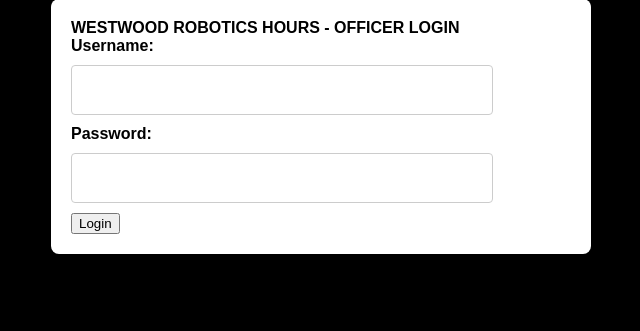
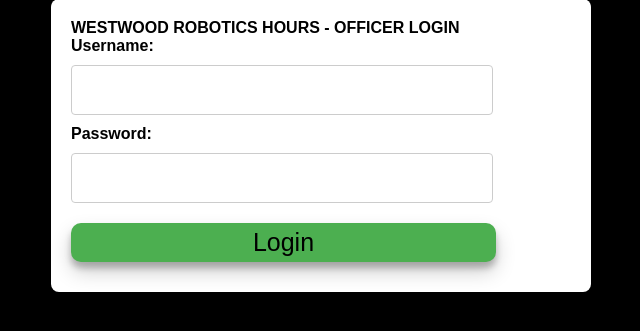
Before and after one commit to SkywardSyntax/HourLogger, a Flask app: page / in a window 1280 px wide. Shown: the part 251-582 px from the top of the page, without its empty margins (319-959 px from the left). Run offline with Flask 3, Linux system fonts and the light colour scheme.

Commit message:
updated favicon

```diff
--- a/templates/admin.html
+++ b/templates/admin.html
@@ -1,7 +1,7 @@
 <!DOCTYPE html>
 <html>
 <head>
-    <link rel="icon" href="{{ url_for('static', filename='lol.ico') }}">
+    <link rel="icon" href="{{ url_for('static', filename='logo.ico') }}">
     <title>Admin Page</title>
     <style>
         body {
--- a/templates/archive.html
+++ b/templates/archive.html
@@ -1,7 +1,7 @@
 <!DOCTYPE html>
 <html>
 <head>
-    <link rel="icon" href="{{ url_for('static', filename='lol.ico') }}">
+    <link rel="icon" href="{{ url_for('static', filename='logo.ico') }}">
 
     <title>Archive</title>
 </head>
--- a/templates/home.html
+++ b/templates/home.html
@@ -1,7 +1,7 @@
 <!DOCTYPE html>
 <html>
 <head>
-    <link rel="icon" href="{{ url_for('static', filename='lol.ico') }}">
+    <link rel="icon" href="{{ url_for('static', filename='logo.ico') }}">
     <style>
         body {
             font-family: Arial, sans-serif;
--- a/templates/hours.html
+++ b/templates/hours.html
@@ -1,7 +1,7 @@
 <!DOCTYPE html>
 <html>
 <head>
-    <link rel="icon" href="{{ url_for('static', filename='lol.ico') }}">
+    <link rel="icon" href="{{ url_for('static', filename='logo.ico') }}">
     <title>Hours</title>
     <style>
         body {
--- a/templates/login.html
+++ b/templates/login.html
@@ -1,7 +1,7 @@
 <!DOCTYPE html>
 <html>
 <head>
-    <link rel="icon" href="{{ url_for('static', filename='lol.ico') }}">
+    <link rel="icon" href="{{ url_for('static', filename='logo.ico') }}">
     <style>
         body {
             font-family: Arial, sans-serif;
@@ -55,17 +55,24 @@
             width: 100%;
         }
 
-        .input-section input[type="submit"] {
-            width: 20%;
+        input[type="submit"] {
+            width: 85%; /* Make the button full width */
             background-color: #4CAF50;
-            color: white;
-            padding: 10px 10px;
+            color: black;
+            padding: 5px 5px; /* Increase padding */
             border: none;
-            font-size: 16px;
-            border-radius: 4px;
+            font-size: 25px; /* Increase font size */
+            border-radius: 10px; /* Make it round */
             cursor: pointer;
             display: block;
             margin: 10px 0;
+            transition: all 0.3s ease; /* Add transition for smooth hover effect */
+            box-shadow: 0 10px 20px rgba(0,0,0,0.19), 0 6px 6px rgba(0,0,0,0.23); /* Add shadow for 3D effect */
+        }
+
+        input[type="submit"]:hover {
+            background-color: #45a049; /* Change color on hover */
+            box-shadow: 0 14px 28px rgba(0,0,0,0.25), 0 10px 10px rgba(0,0,0,0.22); /* Increase shadow on hover for more depth */
         }
 
         #message {
--- a/templates/raw_hours.html
+++ b/templates/raw_hours.html
@@ -1,7 +1,7 @@
 <!DOCTYPE html>
 <html>
 <head>
-    <link rel="icon" href="{{ url_for('static', filename='lol.ico') }}">
+    <link rel="icon" href="{{ url_for('static', filename='logo.ico') }}">
 
     <style>
         body {
--- a/templates/view_archive.html
+++ b/templates/view_archive.html
@@ -1,7 +1,7 @@
 <!DOCTYPE html>
 <html>
 <head>
-    <link rel="icon" href="{{ url_for('static', filename='lol.ico') }}">
+    <link rel="icon" href="{{ url_for('static', filename='logo.ico') }}">
 
     <title>View Archive - {{ filename }}</title>
 </head>
```
Also changed, not shown: static/logo.ico (added), static/lol.ico (deleted).
